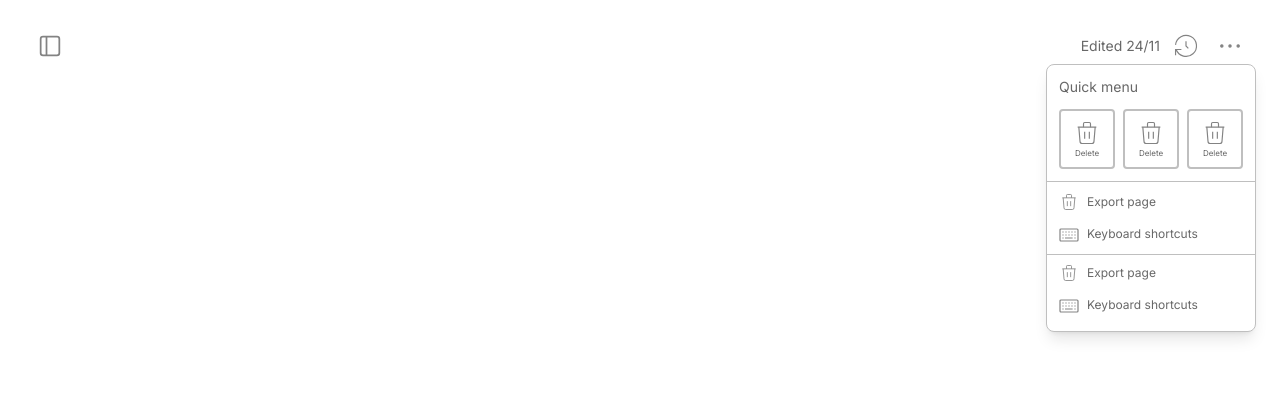
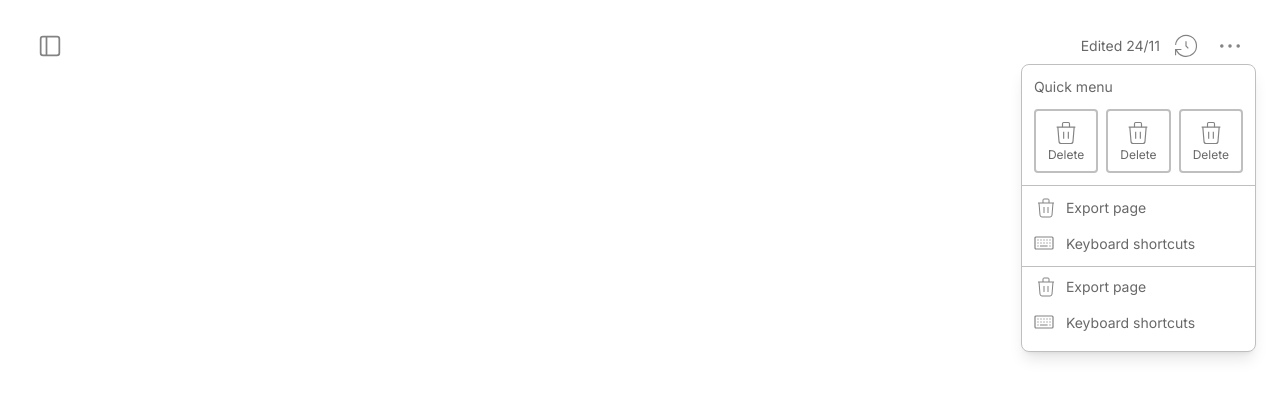
Before and after one commit to Arithz/Arithz-v2, a Next.js app: page / in a window 1280 px wide. Both pictures are taken after a click on the element 1230 px from the left and 46 px from the top of the page. Shown: the top 398 px of the page. Built offline with nearby package versions, Linux system fonts and the light colour scheme; no server answers; the database is empty.

Commit message:
update text sizing

```diff
--- a/app/components/Sidebar/Collections.tsx
+++ b/app/components/Sidebar/Collections.tsx
@@ -25,7 +25,7 @@ const Subcollection = (props: { subcollections: SubCollection[] }) => {
             key={subcollection.id}
             onClick={() => openSearchModal(subcollection.pages, subcollection.name)}
           >
-            <p className="px-3 py-1 rounded w-fit  hover:bg-cs-white-hover transition mb-1 text-[0.85rem] cursor-pointer font-normal leading-none text-cs-black3 hover:text-cs-black">
+            <p className="px-3 py-1 mb-1 text-[0.95rem] font-normal leading-none transition rounded cursor-pointer w-fit hover:bg-cs-white-hover text-cs-black3 hover:text-cs-black">
               {subcollection.name}
             </p>
           </li>
@@ -86,7 +86,7 @@ function Colletions() {
   }
 
   return (
-    <div className="px-4 space-y-2">
+    <div className="px-4 !mt-1 space-y-2">
       {/* {[...Array(6)].map((_, i) => {
         return (
           <Accordion key={i} header={<Header />}>
--- a/app/components/Sidebar/Sidebar.tsx
+++ b/app/components/Sidebar/Sidebar.tsx
@@ -25,7 +25,7 @@ function Sidebar() {
     return (
       <div className="flex w-full gap-2 px-4">
         <button
-          className="w-full px-2 py-1 text-xs font-semibold text-left transition border rounded shadow text-cs-black2 hover:text-cs-black bg-cs-white hover:bg-cs-white-hover active:bg-cs-white-hover border-cs-border-fade"
+          className="w-full px-2 py-1 text-xs font-semibold text-left transition border rounded shadow md:text-sm text-cs-black2 hover:text-cs-black bg-cs-white hover:bg-cs-white-hover active:bg-cs-white-hover border-cs-border-fade"
           onClick={openNewCollection}
         >
           + New collection
@@ -78,7 +78,7 @@ function Sidebar() {
 
       {/* left bar */}
       <div
-        className={`hidden relative overflow-y-auto space-y-3 w-full max-w-[17rem] pointer-events-auto border border-cs-border-fade rounded-lg shadow-lg max-h-safe md:max-h-[95vh] bg-cs-white py-3`}
+        className={`hidden relative overflow-y-auto space-y-3 w-full max-w-[20rem] pointer-events-auto border border-cs-border-fade rounded-lg shadow-lg max-h-safe md:max-h-[95vh] bg-cs-white py-3`}
         ref={sidebarRef}
       >
         {/* top menu */}
@@ -94,7 +94,7 @@ function Sidebar() {
           </div>
           <a
             href="./"
-            className="text-sm font-semibold transition text-cs-black group-hover:text-cs-white"
+            className="text-base font-semibold transition text-cs-black group-hover:text-cs-white"
           >
             Home
           </a>
@@ -116,21 +116,21 @@ function Sidebar() {
             <div className="w-6 h-6 stroke-1 fill-none">
               <Icons name="trash"></Icons>
             </div>
-            <p className="text-xs">Trash</p>
+            <p className="text-sm">Trash</p>
           </div>
           {/* Settings */}
           <div className="flex items-center w-full gap-2 px-4 py-1 text-sm transition cursor-pointer text-cs-black2 hover:bg-cs-white-hover hover:text-cs-black stroke-cs-black3 hover:stroke-cs-black">
             <div className="w-6 h-6 stroke-1 fill-none">
               <Icons name="settings"></Icons>
             </div>
-            <p className="text-xs">Settings</p>
+            <p className="text-sm">Settings</p>
           </div>
           {/* Keyboard shortcuts */}
           <div className="flex items-center w-full gap-2 px-4 py-1 text-sm transition cursor-pointer text-cs-black2 hover:bg-cs-white-hover hover:text-cs-black stroke-cs-black3 hover:stroke-cs-black">
             <div className="w-6 h-6 pt-1.5 stroke-1 fill-none">
               <Icons name="keyboard"></Icons>
             </div>
-            <p className="text-xs">Keyboard shortcuts</p>
+            <p className="text-sm">Keyboard shortcuts</p>
           </div>
           {/* Command Palette */}
           <div
@@ -140,7 +140,7 @@ function Sidebar() {
             <div className="w-6 h-6 stroke-1 fill-none">
               <Icons name="command"></Icons>
             </div>
-            <p className="text-xs">Command Palette</p>
+            <p className="text-sm">Command Palette</p>
             <div className="flex gap-1 ml-auto">
               <kbd className="py-0.5 px-1.5 text-[0.65rem] font-semibold rounded border border-cs-border-fade shadow-[0px_1.5px_0.5px_0px_rgba(0,0,0,0.1)]">
                 Ctrl
--- a/app/components/general/Accordion.tsx
+++ b/app/components/general/Accordion.tsx
@@ -23,7 +23,7 @@ function Accordion(props: AccordionProps) {
         <div className={`w-6 h-6  stroke-1 fill-none`}>
           {active ? <Icons name="chevron-up" /> : <Icons name="chevron-down" />}
         </div>
-        <div>{props.header}</div>
+        <p>{props.header}</p>
       </button>
       <div className={`${active ? "block" : "hidden"}`}>{props.children}</div>
     </div>
--- a/app/components/menu/Menu.tsx
+++ b/app/components/menu/Menu.tsx
@@ -19,41 +19,41 @@ function Menu() {
               <div className="mx-auto stroke-1 w-7 h-7 fill-none ">
                 <Icons name="trash"></Icons>
               </div>
-              <p className="text-[0.5rem] text-center">Delete</p>
+              <p className="text-xs text-center">Delete</p>
             </div>
           ))}
         </div>
         <div className="py-1.5 space-y-1 border-0 border-t border-b border-cs-border-fade">
           {/* Trash space */}
           <div className="flex items-center w-full gap-2 px-3 py-1 text-sm transition cursor-pointer text-cs-black2 hover:bg-cs-white-hover hover:text-cs-black stroke-cs-black3 hover:stroke-cs-black">
-            <div className="w-5 h-5 stroke-1 fill-none">
+            <div className="w-6 h-6 stroke-1 fill-none">
               <Icons name="trash"></Icons>
             </div>
-            <p className="text-xs">Export page</p>
+            <p className="text-sm">Export page</p>
           </div>
           {/* Keyboard shortcuts */}
           <div className="flex items-center w-full gap-2 px-3 py-1 text-sm transition cursor-pointer text-cs-black2 hover:bg-cs-white-hover hover:text-cs-black stroke-cs-black3 hover:stroke-cs-black">
-            <div className="w-5 h-5 pt-1 stroke-1 fill-none">
+            <div className="w-6 h-6 pt-1 stroke-1 fill-none">
               <Icons name="keyboard"></Icons>
             </div>
-            <p className="text-xs">Keyboard shortcuts</p>
+            <p className="text-sm">Keyboard shortcuts</p>
           </div>
         </div>
 
         <div className="!mt-1 space-y-1">
           {/* Trash space */}
           <div className="flex items-center w-full gap-2 px-3 py-1 text-sm transition cursor-pointer text-cs-black2 hover:bg-cs-white-hover hover:text-cs-black stroke-cs-black3 hover:stroke-cs-black">
-            <div className="w-5 h-5 stroke-1 fill-none">
+            <div className="w-6 h-6 stroke-1 fill-none">
               <Icons name="trash"></Icons>
             </div>
-            <p className="text-xs">Export page</p>
+            <p className="text-sm">Export page</p>
           </div>
           {/* Keyboard shortcuts */}
           <div className="flex items-center w-full gap-2 px-3 py-1 text-sm transition cursor-pointer text-cs-black2 hover:bg-cs-white-hover hover:text-cs-black stroke-cs-black3 hover:stroke-cs-black">
-            <div className="w-5 h-5 pt-1 stroke-1 fill-none">
+            <div className="w-6 h-6 pt-1 stroke-1 fill-none">
               <Icons name="keyboard"></Icons>
             </div>
-            <p className="text-xs">Keyboard shortcuts</p>
+            <p className="text-sm">Keyboard shortcuts</p>
           </div>
         </div>
       </>
--- a/app/pages/page.tsx
+++ b/app/pages/page.tsx
@@ -23,7 +23,7 @@ export default function Page() {
         </div>
       </div>
 
-      <Editor />
+      {/* <Editor /> */}
     </main>
   );
 }
```
